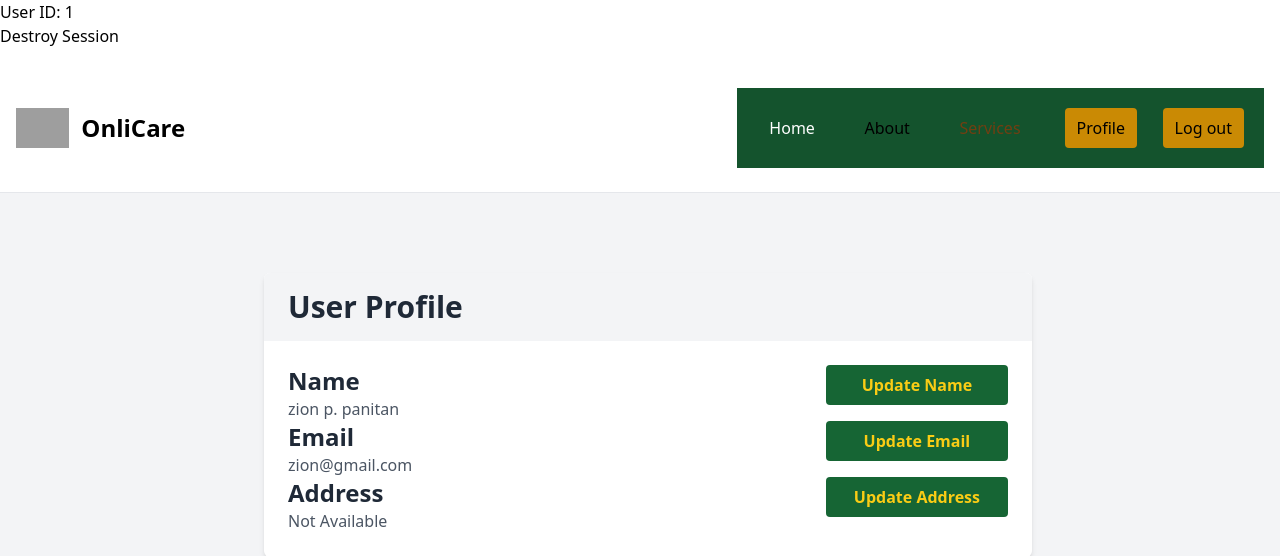
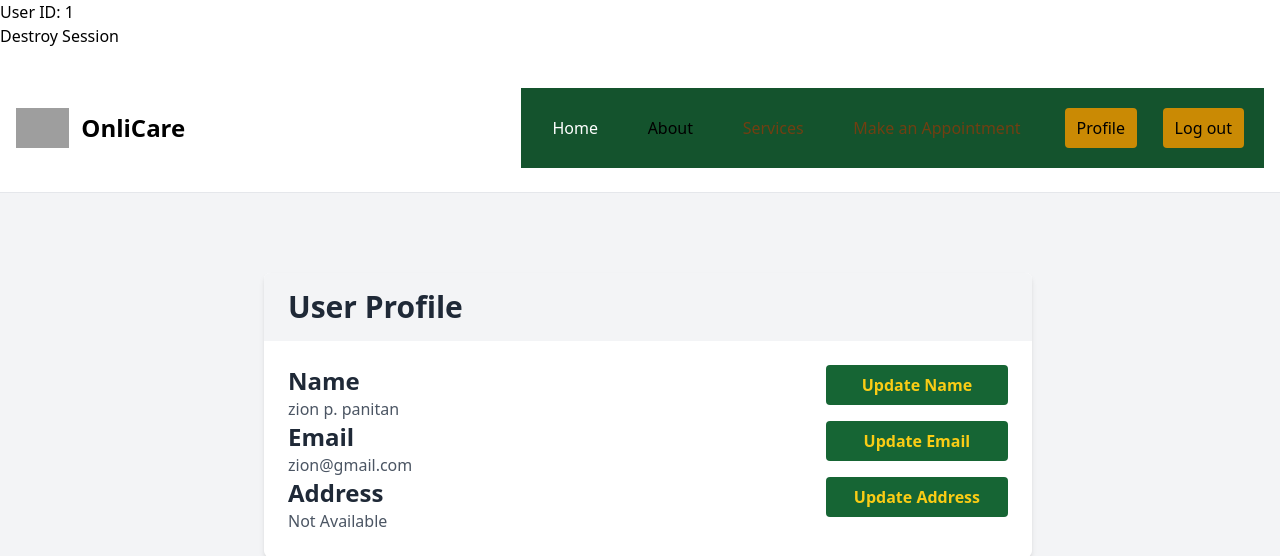
Before and after one commit to Striqes/OnliCare, a PHP site: page /user/profile.php in a window 1280 px wide. Shown: the top 556 px of the page. Run offline with PHP 8.4, Linux system fonts and the light colour scheme; a user stored in the database is signed in; data comes from the database, SQL or seed files in the repository; data that the repository does not hold is empty; some libraries are stand-ins or nearby versions; grey boxes are pictures that could not be loaded.

Commit message:
added mmake an appointment

```diff
--- a/Project/user/profile.php
+++ b/Project/user/profile.php
@@ -43,6 +43,9 @@ if (!isset($_SESSION['user_id'])) {
                         </li>
                         <li>
                             <a href="../index.php#services" class="block py-2 px-3 text-yellow-900 rounded hover:text-green-700 dark:text-white dark:hover:text-yellow-500">Services</a>
+                        </li>
+                        <li>
+                            <a href="#  " class="block py-2 px-3 text-yellow-900 rounded hover:text-green-700 dark:text-white dark:hover:text-yellow-500">Make an Appointment</a>
                         </li>
                     </ul>
                     <ul id="loginButtons" class="mx-auto md:ml-0 flex flex-col items-center justify-center gap-8 md:flex-row md:gap-[2vw]">
```
